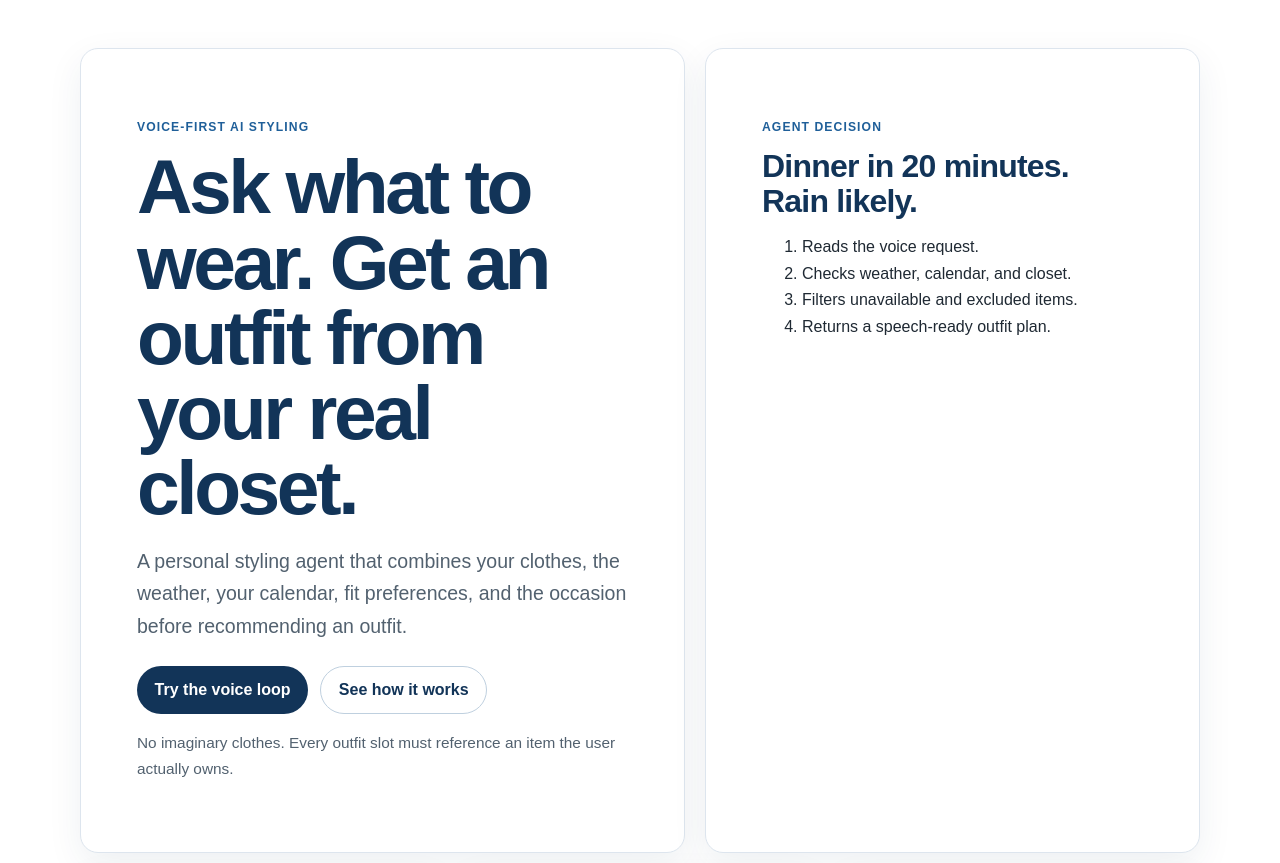
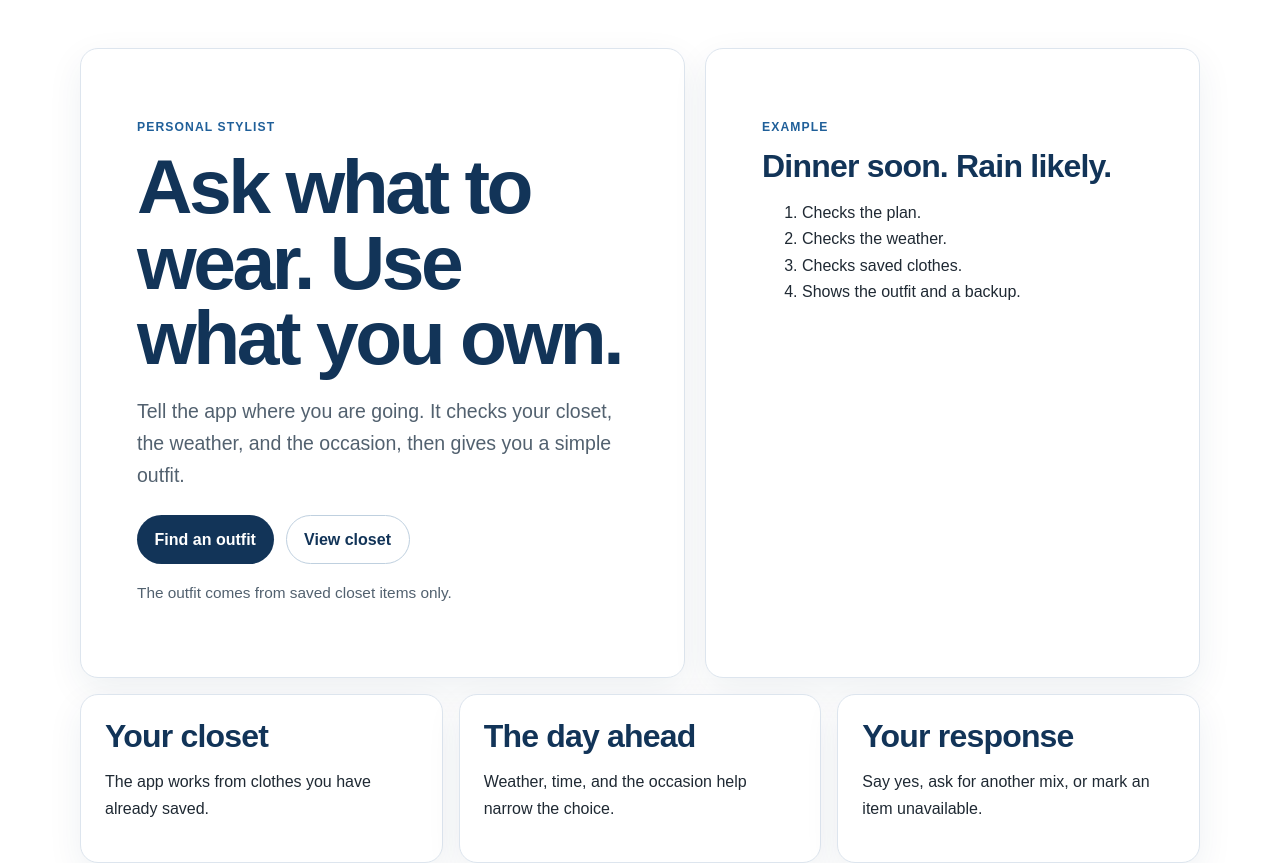
Before and after one commit to drolu-cmyk/ai-native-personal-stylist, a Next.js app in the folder apps/web/: page / in a window 1280 px wide. Shown: the top 863 px of the page. Built offline with nearby package versions, Linux system fonts and the light colour scheme.

Commit message:
Simplify homepage copy

```diff
--- a/apps/web/app/page.tsx
+++ b/apps/web/app/page.tsx
@@ -3,32 +3,32 @@ export default function HomePage() {
     <main className="site-shell">
       <section className="hero-grid">
         <div>
-          <p className="eyebrow">Voice-first AI styling</p>
-          <h1>Ask what to wear. Get an outfit from your real closet.</h1>
+          <p className="eyebrow">Personal stylist</p>
+          <h1>Ask what to wear. Use what you own.</h1>
           <p className="lede">
-            A personal styling agent that combines your clothes, the weather, your calendar, fit preferences, and the occasion before recommending an outfit.
+            Tell the app where you are going. It checks your closet, the weather, and the occasion, then gives you a simple outfit.
           </p>
           <div className="actions">
-            <a className="button" href="/voice">Try the voice loop</a>
-            <a className="button secondary" href="/how-it-works">See how it works</a>
+            <a className="button" href="/voice">Find an outfit</a>
+            <a className="button secondary" href="/closet">View closet</a>
           </div>
-          <p className="trust-line">No imaginary clothes. Every outfit slot must reference an item the user actually owns.</p>
+          <p className="trust-line">The outfit comes from saved closet items only.</p>
         </div>
-        <aside className="agent-card" aria-label="Sample outfit reasoning">
-          <p className="card-label">Agent decision</p>
-          <h2>Dinner in 20 minutes. Rain likely.</h2>
+        <aside className="agent-card" aria-label="Sample outfit">
+          <p className="card-label">Example</p>
+          <h2>Dinner soon. Rain likely.</h2>
           <ol>
-            <li>Reads the voice request.</li>
-            <li>Checks weather, calendar, and closet.</li>
-            <li>Filters unavailable and excluded items.</li>
-            <li>Returns a speech-ready outfit plan.</li>
+            <li>Checks the plan.</li>
+            <li>Checks the weather.</li>
+            <li>Checks saved clothes.</li>
+            <li>Shows the outfit and a backup.</li>
           </ol>
         </aside>
       </section>
       <section className="section-grid">
-        <article><h2>Closet-bound</h2><p>Recommendations point to existing item IDs instead of generic fashion text.</p></article>
-        <article><h2>Context-aware</h2><p>Weather, time, formality, comfort, and occasion shape the result.</p></article>
-        <article><h2>Feedback-ready</h2><p>Acceptance, rejection, and swaps become signals for future decisions.</p></article>
+        <article><h2>Your closet</h2><p>The app works from clothes you have already saved.</p></article>
+        <article><h2>The day ahead</h2><p>Weather, time, and the occasion help narrow the choice.</p></article>
+        <article><h2>Your response</h2><p>Say yes, ask for another mix, or mark an item unavailable.</p></article>
       </section>
     </main>
   );
```
